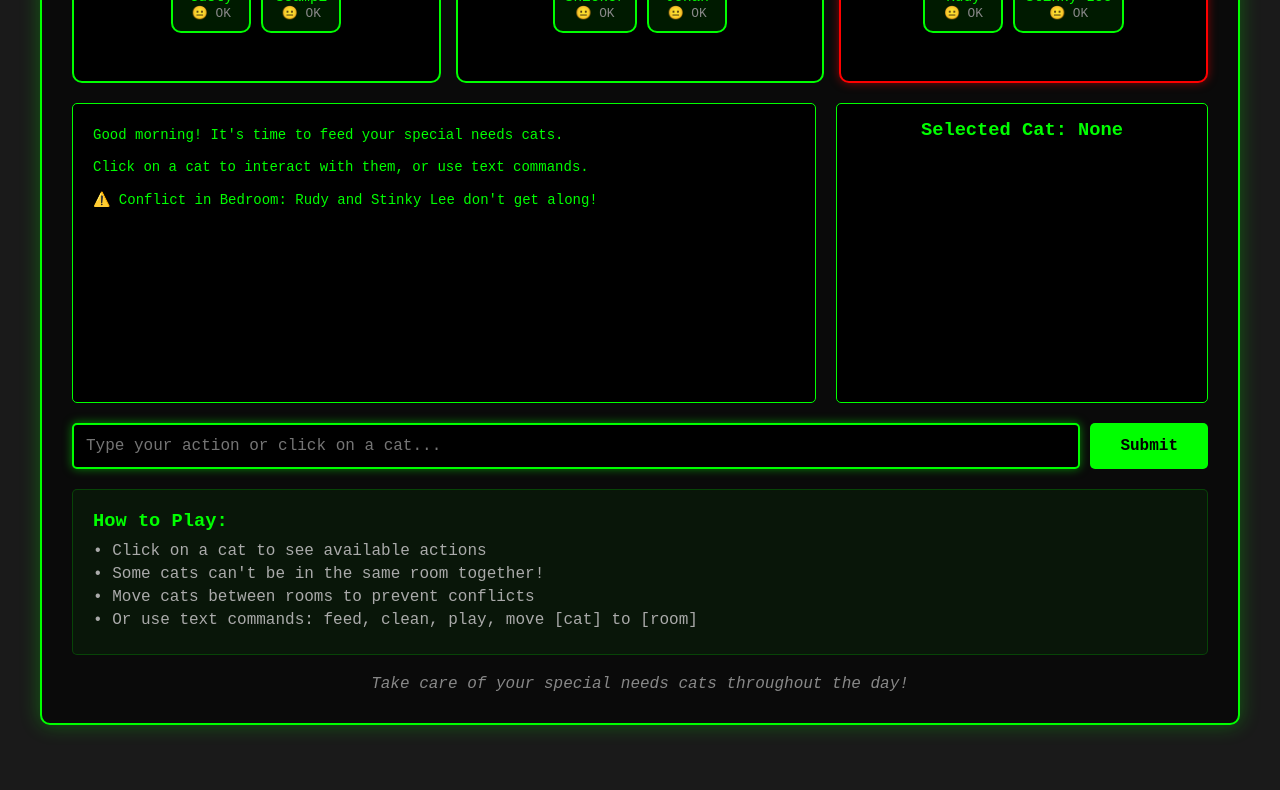
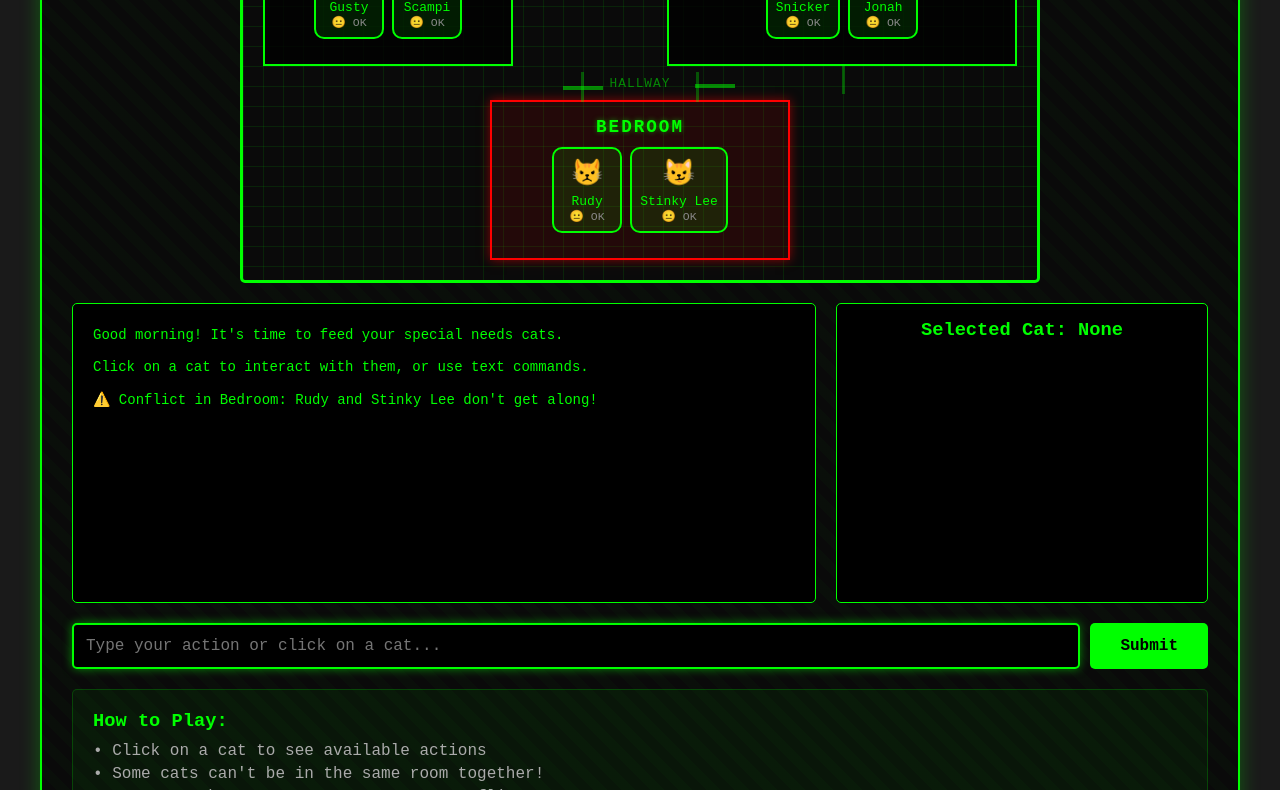
Before and after one commit to ryanpedersonphotography/catlife-game, a website: page index.html in a window 1280 px wide. Shown: the part 311-1101 px from the top of the page. Before the commit the page ends 1056 px from the top, so only its background shows below. Drawn offline with Linux system fonts and the light colour scheme.

Commit message:
Add blueprint-style overhead room layout

```diff
--- a/game.js
+++ b/game.js
@@ -184,6 +184,31 @@ class CatLifeGame {
 
             roomDiv.appendChild(catsContainer);
             container.appendChild(roomDiv);
+        });
+
+        // Add visual elements for blueprint style
+        this.addBlueprintElements(container);
+    }
+
+    addBlueprintElements(container) {
+        // Add hallway label
+        const hallwayLabel = document.createElement('div');
+        hallwayLabel.className = 'blueprint-label label-hallway';
+        hallwayLabel.textContent = 'Hallway';
+        container.appendChild(hallwayLabel);
+
+        // Add doors
+        const doors = [
+            { id: 'door-kitchen-hall', class: 'door door-horizontal' },
+            { id: 'door-living-hall', class: 'door door-vertical' },
+            { id: 'door-bedroom-hall', class: 'door door-horizontal' }
+        ];
+
+        doors.forEach(door => {
+            const doorDiv = document.createElement('div');
+            doorDiv.id = door.id;
+            doorDiv.className = door.class;
+            container.appendChild(doorDiv);
         });
     }
 
--- a/index.html
+++ b/index.html
@@ -39,6 +39,12 @@
                 <p>• Some cats can't be in the same room together!</p>
                 <p>• Move cats between rooms to prevent conflicts</p>
                 <p>• Or use text commands: feed, clean, play, move [cat] to [room]</p>
+                <div class="legend">
+                    <h4>Visual Indicators:</h4>
+                    <span style="color: #ff0000;">Red Room</span> = Conflict |
+                    <span style="color: #ff6666;">Red Cat</span> = Unhappy |
+                    <span style="color: #ffff00;">Yellow Border</span> = Selected
+                </div>
             </div>
         </main>
 
--- a/style.css
+++ b/style.css
@@ -23,6 +23,14 @@ body {
     border-radius: 10px;
     padding: 30px;
     box-shadow: 0 0 20px rgba(0, 255, 0, 0.3);
+    background-image:
+        repeating-linear-gradient(
+            45deg,
+            transparent,
+            transparent 10px,
+            rgba(0, 255, 0, 0.02) 10px,
+            rgba(0, 255, 0, 0.02) 20px
+        );
 }
 
 header {
@@ -51,23 +59,92 @@ h1 {
 }
 
 .rooms-container {
-    display: grid;
-    grid-template-columns: repeat(3, 1fr);
-    gap: 15px;
-    margin-bottom: 20px;
+    position: relative;
+    width: 100%;
+    max-width: 800px;
+    height: 400px;
+    margin: 0 auto 20px;
+    background-color: #0a0a0a;
+    border: 3px solid #00ff00;
+    border-radius: 5px;
+    background-image:
+        linear-gradient(rgba(0, 255, 0, 0.1) 1px, transparent 1px),
+        linear-gradient(90deg, rgba(0, 255, 0, 0.1) 1px, transparent 1px);
+    background-size: 20px 20px;
 }
 
 .room {
-    background-color: #000;
+    position: absolute;
+    background-color: rgba(0, 0, 0, 0.8);
     border: 2px solid #00ff00;
-    border-radius: 10px;
     padding: 15px;
-    min-height: 200px;
-    position: relative;
+    transition: all 0.3s;
+}
+
+.room#room-kitchen {
+    top: 20px;
+    left: 20px;
+    width: 250px;
+    height: 160px;
+}
+
+.room#room-livingroom {
+    top: 20px;
+    right: 20px;
+    width: 350px;
+    height: 160px;
+}
+
+.room#room-bedroom {
+    bottom: 20px;
+    left: 50%;
+    transform: translateX(-50%);
+    width: 300px;
+    height: 160px;
+}
+
+.room::before {
+    content: '';
+    position: absolute;
+    background-color: #00ff00;
+    opacity: 0.3;
+}
+
+.room#room-kitchen::before {
+    width: 30px;
+    height: 3px;
+    top: 50%;
+    right: -30px;
+}
+
+.room#room-livingroom::before {
+    width: 3px;
+    height: 30px;
+    bottom: -30px;
+    left: 50%;
+}
+
+.room#room-bedroom::before {
+    width: 3px;
+    height: 30px;
+    top: -30px;
+    left: 30%;
+}
+
+.room#room-bedroom::after {
+    content: '';
+    position: absolute;
+    width: 3px;
+    height: 30px;
+    background-color: #00ff00;
+    opacity: 0.3;
+    top: -30px;
+    right: 30%;
 }
 
 .room.has-conflict {
     border-color: #ff0000;
+    background-color: rgba(255, 0, 0, 0.1);
     animation: conflict-pulse 1s infinite;
 }
 
@@ -82,25 +159,30 @@ h1 {
     font-weight: bold;
     margin-bottom: 10px;
     text-align: center;
-    font-size: 1.2em;
+    font-size: 1.1em;
+    text-transform: uppercase;
+    letter-spacing: 2px;
+    text-shadow: 0 0 5px rgba(0, 255, 0, 0.5);
 }
 
 .cats-in-room {
     display: flex;
     flex-wrap: wrap;
-    gap: 10px;
+    gap: 8px;
     justify-content: center;
+    align-items: center;
 }
 
 .cat-icon {
     background-color: rgba(0, 255, 0, 0.1);
     border: 2px solid #00ff00;
     border-radius: 10px;
-    padding: 10px;
+    padding: 8px;
     cursor: pointer;
     transition: all 0.3s;
     text-align: center;
-    min-width: 80px;
+    min-width: 70px;
+    font-size: 0.9em;
 }
 
 .cat-icon:hover {
@@ -128,7 +210,7 @@ h1 {
 }
 
 .cat-emoji {
-    font-size: 2em;
+    font-size: 1.8em;
     display: block;
 }
 
@@ -282,6 +364,18 @@ h1 {
     color: #aaa;
 }
 
+.legend {
+    margin-top: 15px;
+    padding-top: 15px;
+    border-top: 1px solid rgba(0, 255, 0, 0.2);
+}
+
+.legend h4 {
+    color: #00ff00;
+    margin-bottom: 5px;
+    font-size: 0.9em;
+}
+
 footer {
     text-align: center;
     margin-top: 20px;
@@ -289,9 +383,77 @@ footer {
     font-style: italic;
 }
 
+.blueprint-label {
+    position: absolute;
+    color: #00ff00;
+    font-size: 0.8em;
+    opacity: 0.5;
+    text-transform: uppercase;
+    letter-spacing: 1px;
+}
+
+.label-hallway {
+    top: 50%;
+    left: 50%;
+    transform: translate(-50%, -50%);
+}
+
+.door {
+    position: absolute;
+    background-color: #00ff00;
+    opacity: 0.5;
+}
+
+.door-horizontal {
+    width: 40px;
+    height: 4px;
+}
+
+.door-vertical {
+    width: 4px;
+    height: 40px;
+}
+
+.door#door-kitchen-hall {
+    top: 98px;
+    left: 270px;
+}
+
+.door#door-living-hall {
+    top: 180px;
+    left: 470px;
+    transform: rotate(90deg);
+}
+
+.door#door-bedroom-hall {
+    top: 200px;
+    left: 320px;
+}
+
 @media (max-width: 768px) {
     .rooms-container {
-        grid-template-columns: 1fr;
+        height: 500px;
+        max-width: 100%;
+    }
+
+    .room {
+        position: relative;
+        width: calc(100% - 40px) !important;
+        height: auto !important;
+        min-height: 120px;
+        margin: 10px 20px;
+        top: auto !important;
+        left: auto !important;
+        right: auto !important;
+        bottom: auto !important;
+        transform: none !important;
+    }
+
+    .room::before,
+    .room::after,
+    .door,
+    .blueprint-label {
+        display: none;
     }
 
     .game-info {
```
Also changed, not shown: 1 other file.
